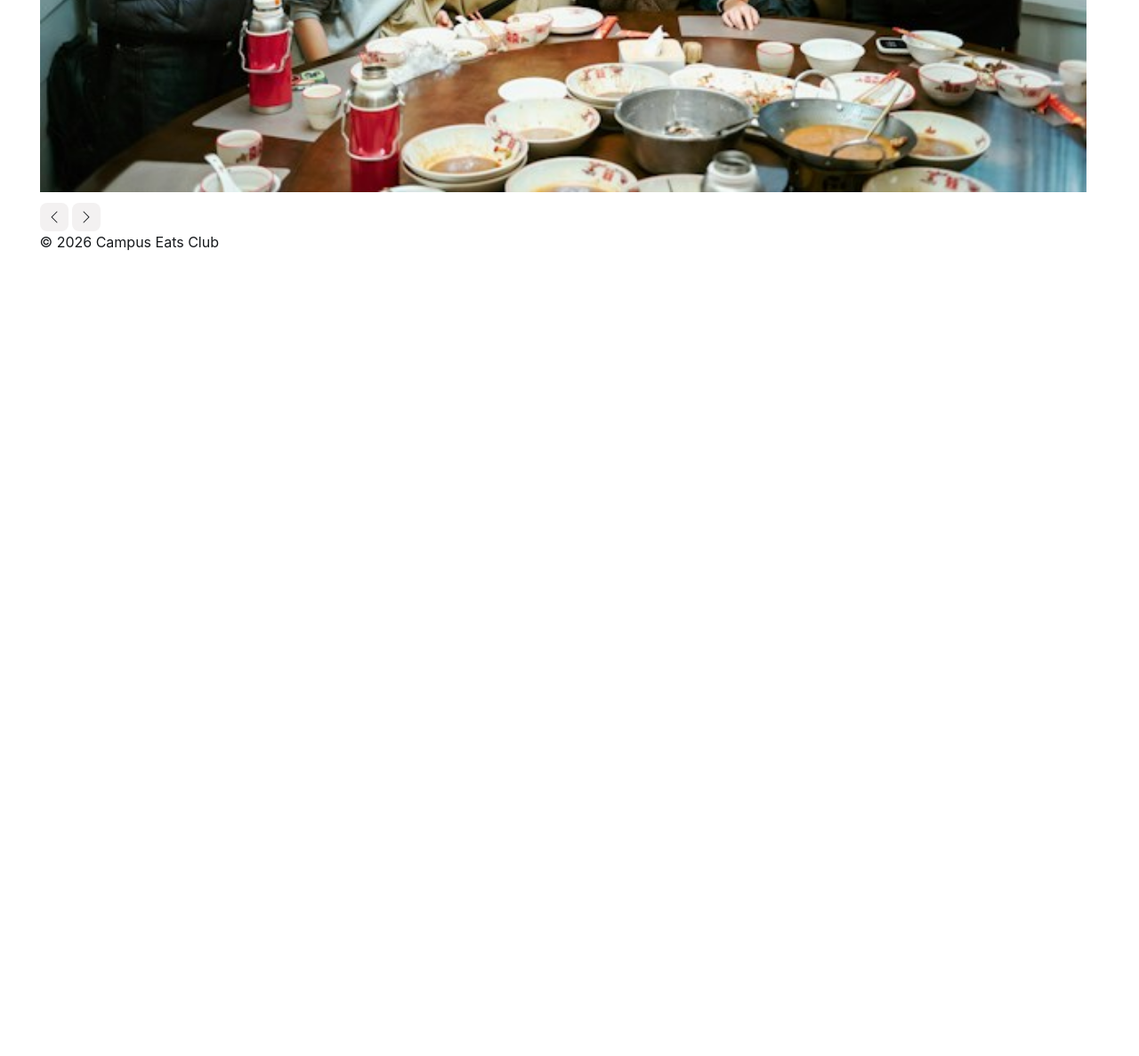
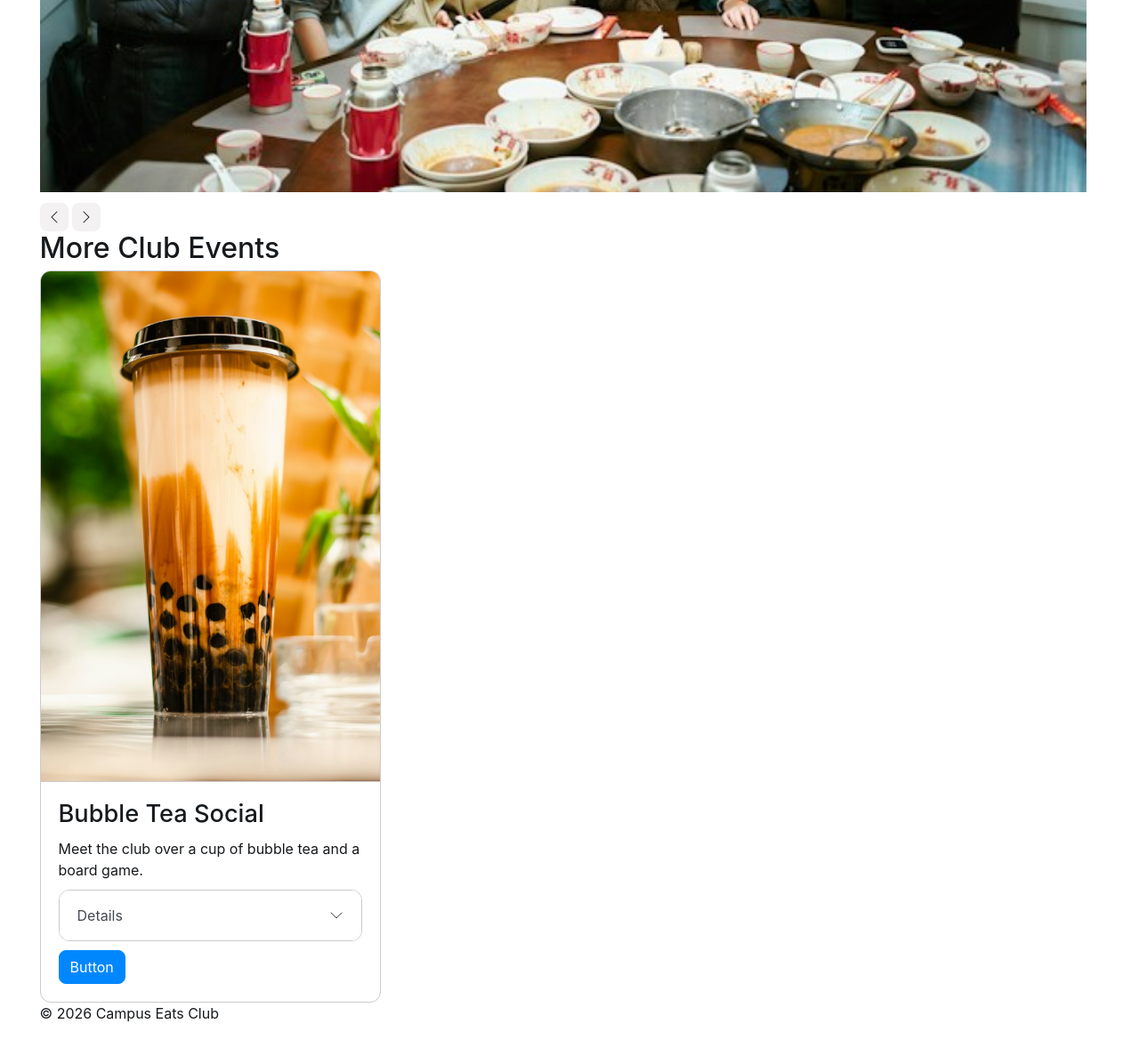
Before and after one commit to Seannnnnnnnnnnnnnnnn/cct360-lab6, a plain HTML site: page index.html in a window 1280 px wide. Shown: the part 679-1866 px from the top of the page at 89% size. Before the commit the page ends 979 px from the top, so only its background shows below. Drawn offline with Linux system fonts and the light colour scheme.

Commit message:
Add first card with accordion and dialog

```diff
--- a/index.html
+++ b/index.html
@@ -54,6 +54,37 @@
         </button>
       </div>
     </div>
+    <h2>More Club Events</h2>
+    <div class="row g-4">
+      <div class="col-12 md:col-6 lg:col-4">
+        <div class="card h-100">
+          <img src="images/bubble-tea.jpg" class="card-img-top" alt="Bubble tea cups">
+          <div class="card-body">
+            <h3 class="card-title">Bubble Tea Social</h3>
+            <p class="card-text">Meet the club over a cup of bubble tea and a board game.</p>
+            <div class="accordion">
+              <details class="accordion-item">
+                <summary class="accordion-header">
+                  Details
+                  <svg class="accordion-icon" xmlns="http://www.w3.org/2000/svg" viewBox="0 0 16 16" fill="none" stroke="currentColor" stroke-linecap="round" stroke-linejoin="round"><path d="m2 5 6 6 6-6"/></svg>
+                </summary>
+                <div class="accordion-body">Held every second Thursday in the student centre. Bring a friend and try a new flavour.</div>
+              </details>
+            </div>
+            <button type="button" class="btn-solid theme-primary" data-bs-toggle="dialog" data-bs-target="#dialog-bubble-tea">Button</button>
+          </div>
+        </div>
+        <dialog class="dialog" id="dialog-bubble-tea">
+          <div class="dialog-header">
+            <h2 class="dialog-title">Bubble Tea Social</h2>
+            <button type="button" class="btn-close" data-bs-dismiss="dialog" aria-label="Close"></button>
+          </div>
+          <div class="dialog-body">
+            <p>Come try a new bubble tea flavour with the club and stay for a board game.</p>
+          </div>
+        </dialog>
+      </div>
+    </div>
   </main>
   <footer class="container">
     <p>&copy; 2026 Campus Eats Club</p>
```
